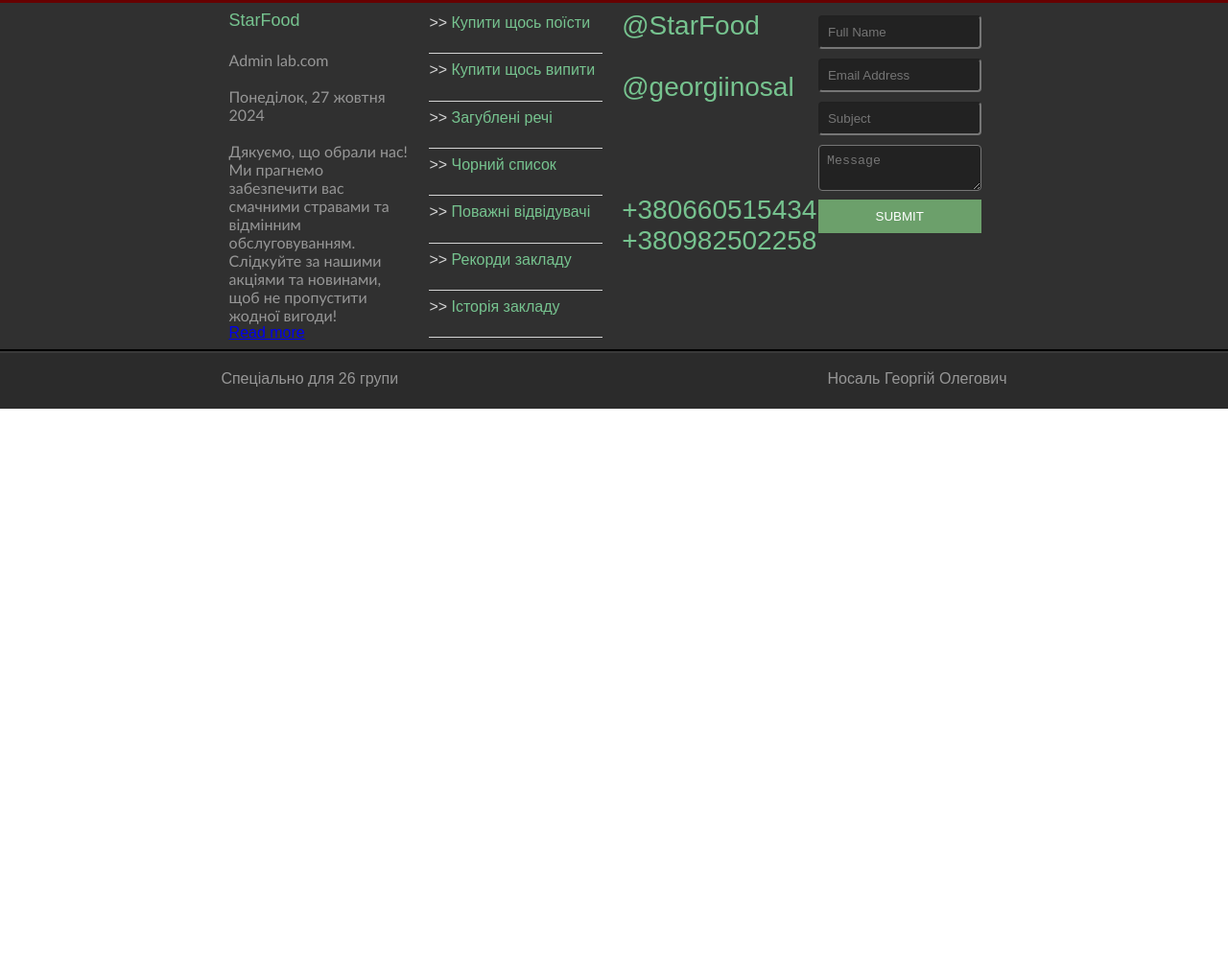
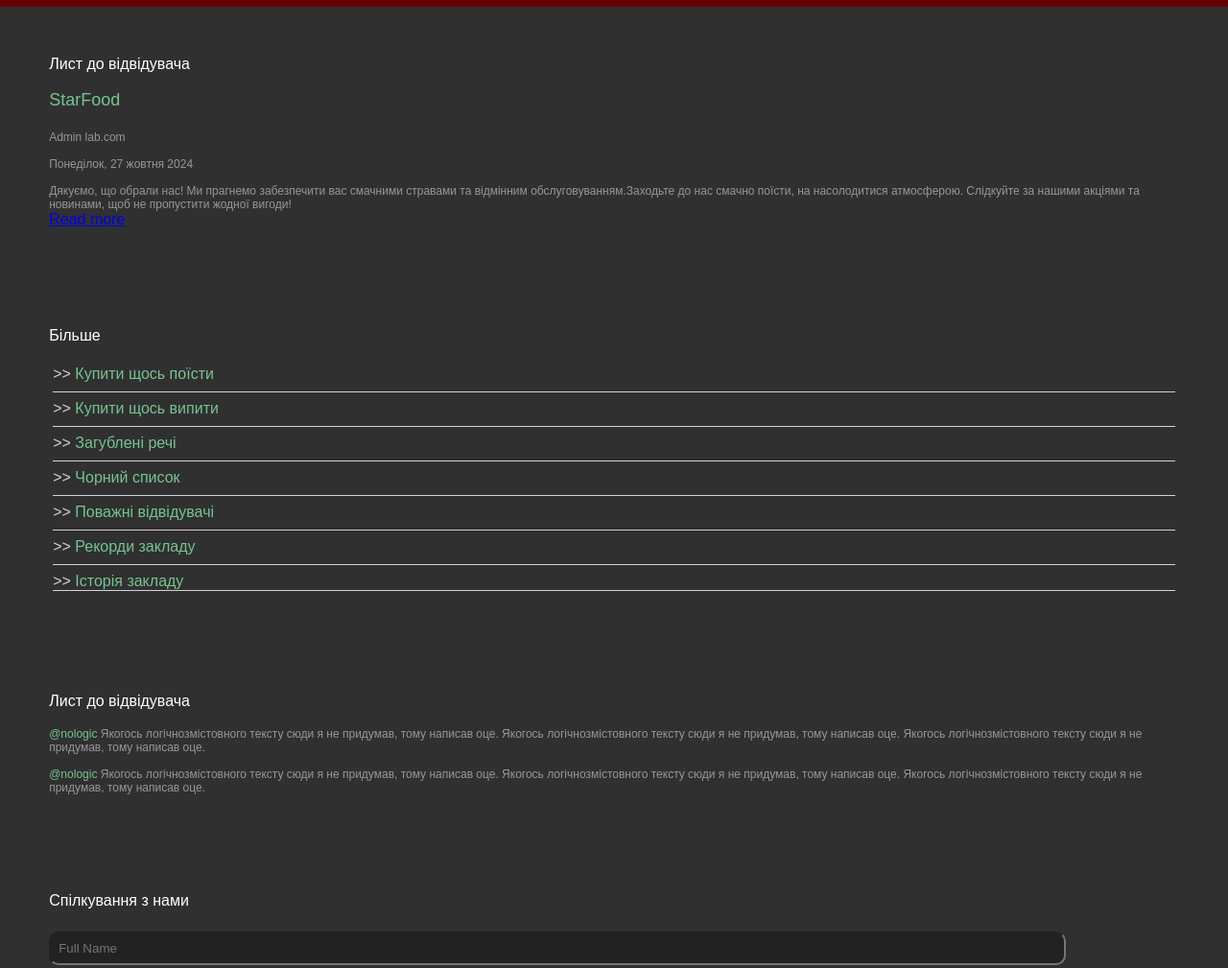
Before and after one commit to Georgey2222/Nosal_26g_Lab_2, a plain HTML site: page index.html in a window 1280 px wide. Shown: the part 1654-2663 px from the top of the page at 96% size. Before the commit the page ends 2080 px from the top, so only its background shows below. Drawn offline with Linux system fonts and the light colour scheme.

Commit message:
Update index.html

```diff
--- a/index.html
+++ b/index.html
@@ -7,7 +7,8 @@
     <link rel="stylesheet" href="./CSS/style.css"> </link>
 </head>
 <body>
-    <header class="header">
+    <header style ="display: flex;justify-content: center;background-color: #290000;   border-top: 4px solid #76C38F;">
+    <div class="header">
         <div class="logo"> <img src = "./images/Logo_2.png" alt = "error" width="70" height="70"></div>
         <nav class="nav">
             <a href="#" class = "home">Home</a>
@@ -17,8 +18,10 @@
             <a href="#">Portfolio</a>
             <a href="#">Gallery</a>
         </nav>
-    </header>
-    <section class="main_section">
+    </div>
+</header>
+    <section style="display:flex;justify-content: center;background-color:#290000 ;">
+    <div class="main_section">
         <div class="left_section">
           <h2>
             StarFood
@@ -33,7 +36,8 @@
         <div class="right_section">
                 <img src = "./images/img1_pef.png" alt = "error" class="img1">
         </div>
-    </section>
+    </div>
+</section>
     <section class="section-2">
         <div class="div_4_image">
         <div class="div-image">
@@ -115,16 +119,18 @@
         </div>
     </div>
     </section>
-    <footer class="futter">
+    <footer style="background-color: #303030;display: flex;justify-content: center;border-bottom:2px solid  black;">
+        <div class="futterh">
         <div class ="futter_div">
-           <p style="color:#76C38F; font-size: 18px;">StarFood <br><br></p>
-           <p style="font-size:16px;color:#979797;font-family:'Trebuchet MS', 'Lucida Sans Unicode', 'Lucida Grande', 'Lucida Sans', Arial, sans-serif;"> Admin lab.com <br><br> Понеділок, 27 жовтня 2024 <br><br> Дякуємо, що
-            обрали нас! Ми прагнемо забезпечити вас смачними стравами та відмінним обслуговуванням. Слідкуйте
+            <p>Лист до відвідувача <br> <br></p>           <p style="color:#76C38F; font-size: 18px;">StarFood <br><br></p>
+           <p style="font-size:12px;color:#979797;font-family:sans-serif"> Admin lab.com <br><br> Понеділок, 27 жовтня 2024 <br><br> Дякуємо, що
+            обрали нас! Ми прагнемо забезпечити вас смачними стравами та відмінним обслуговуванням.Заходьте до нас смачно поїсти, на насолодитися атмосферою. Слідкуйте
              за нашими акціями та новинами, щоб не пропустити жодної вигоди!</p>
               <a href = "#">Read more</a>
         </div>
         <div class="futter_div_2">
-         <div class="div_posil">
+            <p>Більше  <br> <br></p>
+            <div class="div_posil">
              <a href ="#" class="posil"> <span style="color:lightgray">>></span> Купити щось поїсти</a>
             </div>
             <div class="div_posil">
@@ -147,26 +153,36 @@
             </div>
         </div>
         <div class ="futter_div">
-         <p style = "font-size:28px; color:#76C38F">
-             @StarFood <br><br>
-             @georgiinosal <br> <br> <br> <br> +380660515434 <br> +380982502258
+            <p>Лист до відвідувача <br> <br></p>
+         <p style = "font-size:12px; color:#979797">
+             <span style= "color:#76C38F">@nologic</span> Якогось логічнозмістовного тексту сюди я не придумав, тому написав оце.
+             Якогось логічнозмістовного тексту сюди я не придумав, тому написав оце.
+             Якогось логічнозмістовного тексту сюди я не придумав, тому написав оце.
+             <br><br>
+             <span style= "color:#76C38F">@nologic</span> Якогось логічнозмістовного тексту сюди я не придумав, тому написав оце.
+             Якогось логічнозмістовного тексту сюди я не придумав, тому написав оце.
+             Якогось логічнозмістовного тексту сюди я не придумав, тому написав оце.
          </p>
         </div>
-        <div class ="futter_div_4">
+        <div class ="futter_div">
+        <p>Спілкування з нами <br> <br></p>
          <div class="form">
              <form>
-                 <input type="text" placeholder="Full Name">
-                 <input type="email" placeholder="Email Address">
-                 <input type="text" placeholder="Subject">
-                 <textarea placeholder="Message"></textarea>
-                 <button type="submit">SUBMIT</button>
+                 <input style="height:35px;border-radius: 10px;" type="text" placeholder="Full Name">
+                 <input style="height:35px;border-radius: 10px;" type="email" placeholder="Email Address">
+                 <input style="height:35px;border-radius: 10px;" type="text" placeholder="Subject">
+                 <textarea style="height:80px;border-radius: 10px;" placeholder="Message"></textarea>
+                 <button style="height:35px;width:75px;border-radius: 5px;" type="submit">SUBMIT</button>
              </form>
          </div>
         </div>
+        </div>
      </footer>
-     <footer style="display:flex;justify-content:space-between;height:60px;background-color: #2B2B2B;border-top:2px solid #3A3A3A;padding-left: 18%;padding-right: 18%;">
-       <p style = "color:#979797;"><br>Спеціально для 26 групи</p>
-       <p style = "color:#979797;"><br>Носаль Георгій Олегович</p>
+     <footer style="display:flex;justify-content:center;height:60px;background-color: #2B2B2B;border-top:2px solid #3A3A3A;">
+      <div style="display: flex; width:960px;background-color: #2B2B2B;justify-content: space-between;">
+        <p style = "color:#979797;"><br>Носаль Георгій Олегович</p>
+      <p style = "color:#979797;"><br>Спеціально для 26 групи</p>
+      </div>
      </footer>
 </body>
 </html>
```
